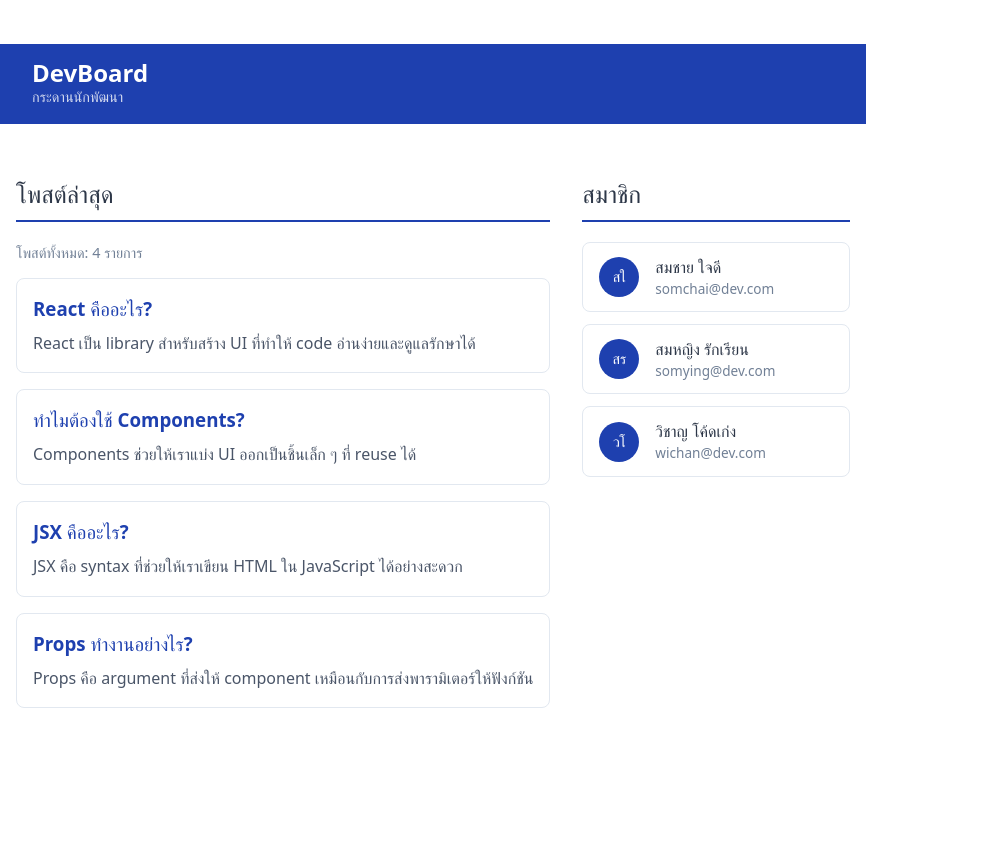
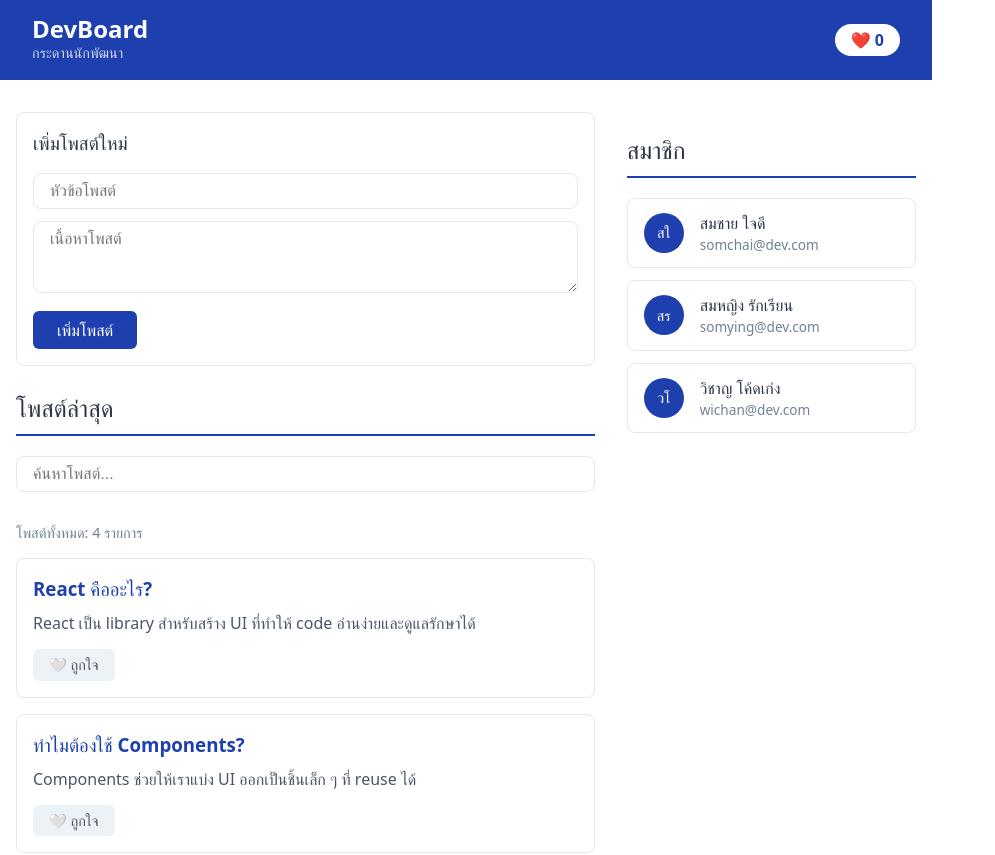
Before and after one commit to 67160025/devboard-67160025, a React (Vite) app in the folder devboard/: page / in a window 1280 px wide. Shown: the top 855 px of the page, without its empty margins (0-995 px from the left). Before the commit the page ends 800 px from the top, so only its background shows below. Built offline with nearby package versions, Linux system fonts and the light colour scheme.

Commit message:
feat: wk12 - search, favorites, add post form

```diff
--- a/devboard/src/App.jsx
+++ b/devboard/src/App.jsx
@@ -1,8 +1,10 @@
+import { useState } from "react";
 import Navbar from "./components/Navbar";
 import PostList from "./components/PostList";
 import UserCard from "./components/UserCard";
+import AddPostForm from "./components/AddPostForm";
 
-const POSTS = [
+const INITIAL_POSTS = [
   {
     id: 1,
     title: "React คืออะไร?",
@@ -32,9 +34,25 @@
 ];
 
 function App() {
+  const [posts, setPosts] = useState(INITIAL_POSTS);
+  const [favorites, setFavorites] = useState([]);
+
+  const toggleFavorite = (id) => {
+    setFavorites((prev) =>
+      prev.includes(id) ? prev.filter((f) => f !== id) : [...prev, id]
+    );
+  };
+
+  const addPost = (newPost) => {
+    setPosts((prev) => [
+      ...prev,
+      { id: prev.length + 1, ...newPost },
+    ]);
+  };
+
   return (
     <div>
-      <Navbar />
+      <Navbar favCount={favorites.length} />
       <div
         style={{
           maxWidth: "900px",
@@ -46,7 +64,12 @@
         }}
       >
         <div>
-          <PostList posts={POSTS} />
+          <AddPostForm onAddPost={addPost} />
+          <PostList
+            posts={posts}
+            favorites={favorites}
+            onToggleFavorite={toggleFavorite}
+          />
         </div>
         <div>
           <h2
--- /dev/null
+++ b/devboard/src/components/AddPostForm.jsx
@@ -0,0 +1,74 @@
+import { useState } from "react";
+
+function AddPostForm({ onAddPost }) {
+  const [title, setTitle] = useState("");
+  const [body, setBody] = useState("");
+
+  const handleSubmit = () => {
+    if (!title.trim() || !body.trim()) return;
+    onAddPost({ title, body });
+    setTitle("");
+    setBody("");
+  };
+
+  return (
+    <div
+      style={{
+        border: "1px solid #e2e8f0",
+        borderRadius: "8px",
+        padding: "1rem",
+        marginBottom: "1.5rem",
+        background: "white",
+      }}
+    >
+      <h3 style={{ margin: "0 0 1rem", color: "#2d3748" }}>เพิ่มโพสต์ใหม่</h3>
+      <input
+        type="text"
+        placeholder="หัวข้อโพสต์"
+        value={title}
+        onChange={(e) => setTitle(e.target.value)}
+        style={{
+          width: "100%",
+          padding: "0.5rem 1rem",
+          marginBottom: "0.75rem",
+          borderRadius: "8px",
+          border: "1px solid #e2e8f0",
+          fontSize: "1rem",
+          boxSizing: "border-box",
+        }}
+      />
+      <textarea
+        placeholder="เนื้อหาโพสต์"
+        value={body}
+        onChange={(e) => setBody(e.target.value)}
+        rows={3}
+        style={{
+          width: "100%",
+          padding: "0.5rem 1rem",
+          marginBottom: "0.75rem",
+          borderRadius: "8px",
+          border: "1px solid #e2e8f0",
+          fontSize: "1rem",
+          boxSizing: "border-box",
+          resize: "vertical",
+        }}
+      />
+      <button
+        onClick={handleSubmit}
+        style={{
+          background: "#1e40af",
+          color: "white",
+          border: "none",
+          borderRadius: "6px",
+          padding: "0.5rem 1.5rem",
+          cursor: "pointer",
+          fontSize: "1rem",
+        }}
+      >
+        เพิ่มโพสต์
+      </button>
+    </div>
+  );
+}
+
+export default AddPostForm;
--- a/devboard/src/components/Navbar.jsx
+++ b/devboard/src/components/Navbar.jsx
@@ -1,12 +1,32 @@
-function Navbar() {
+function Navbar({ favCount }) {
   return (
     <nav
-      style={{ background: "#1e40af", color: "white", padding: "1rem 2rem" }}
+      style={{
+        background: "#1e40af",
+        color: "white",
+        padding: "1rem 2rem",
+        display: "flex",
+        justifyContent: "space-between",
+        alignItems: "center",
+      }}
     >
-      <h1 style={{ margin: 0, fontSize: "1.5rem" }}>DevBoard</h1>
-      <p style={{ margin: 0, fontSize: "0.9rem", opacity: 0.8 }}>
-        กระดานนักพัฒนา
-      </p>
+      <div>
+        <h1 style={{ margin: 0, fontSize: "1.5rem" }}>DevBoard</h1>
+        <p style={{ margin: 0, fontSize: "0.9rem", opacity: 0.8 }}>
+          กระดานนักพัฒนา
+        </p>
+      </div>
+      <div
+        style={{
+          background: "white",
+          color: "#1e40af",
+          borderRadius: "20px",
+          padding: "0.25rem 1rem",
+          fontWeight: "bold",
+        }}
+      >
+        ❤️ {favCount}
+      </div>
     </nav>
   );
 }
--- a/devboard/src/components/PostCard.jsx
+++ b/devboard/src/components/PostCard.jsx
@@ -1,4 +1,4 @@
-function PostCard({ title, body }) {
+function PostCard({ title, body, isFavorite, onToggleFavorite }) {
   return (
     <div
       style={{
@@ -11,6 +11,21 @@
     >
       <h3 style={{ margin: "0 0 0.5rem", color: "#1e40af" }}>{title}</h3>
       <p style={{ margin: 0, color: "#4a5568", lineHeight: 1.6 }}>{body}</p>
+      <button
+        onClick={onToggleFavorite}
+        style={{
+          marginTop: "0.75rem",
+          background: isFavorite ? "#e53e3e" : "#edf2f7",
+          color: isFavorite ? "white" : "#4a5568",
+          border: "none",
+          borderRadius: "6px",
+          padding: "0.4rem 1rem",
+          cursor: "pointer",
+          fontSize: "0.9rem",
+        }}
+      >
+        {isFavorite ? "❤️ ถูกใจแล้ว" : "🤍 ถูกใจ"}
+      </button>
     </div>
   );
 }
--- a/devboard/src/components/PostList.jsx
+++ b/devboard/src/components/PostList.jsx
@@ -1,7 +1,14 @@
+import { useState } from "react";
 import PostCard from "./PostCard";
 import PostCount from "./PostCount";
 
-function PostList({ posts }) {
+function PostList({ posts, favorites, onToggleFavorite }) {
+  const [search, setSearch] = useState("");
+
+  const filteredPosts = posts.filter((post) =>
+    post.title.toLowerCase().includes(search.toLowerCase())
+  );
+
   return (
     <div>
       <h2
@@ -13,9 +20,30 @@
       >
         โพสต์ล่าสุด
       </h2>
-      <PostCount count={posts.length} />
-      {posts.map((post) => (
-        <PostCard key={post.id} title={post.title} body={post.body} />
+      <input
+        type="text"
+        placeholder="ค้นหาโพสต์..."
+        value={search}
+        onChange={(e) => setSearch(e.target.value)}
+        style={{
+          width: "100%",
+          padding: "0.5rem 1rem",
+          marginBottom: "1rem",
+          borderRadius: "8px",
+          border: "1px solid #e2e8f0",
+          fontSize: "1rem",
+          boxSizing: "border-box",
+        }}
+      />
+      <PostCount count={filteredPosts.length} />
+      {filteredPosts.map((post) => (
+        <PostCard
+          key={post.id}
+          title={post.title}
+          body={post.body}
+          isFavorite={favorites.includes(post.id)}
+          onToggleFavorite={() => onToggleFavorite(post.id)}
+        />
       ))}
     </div>
   );
```
Also changed, not shown: 2 other files (tests, documents, lock files or other folders).
